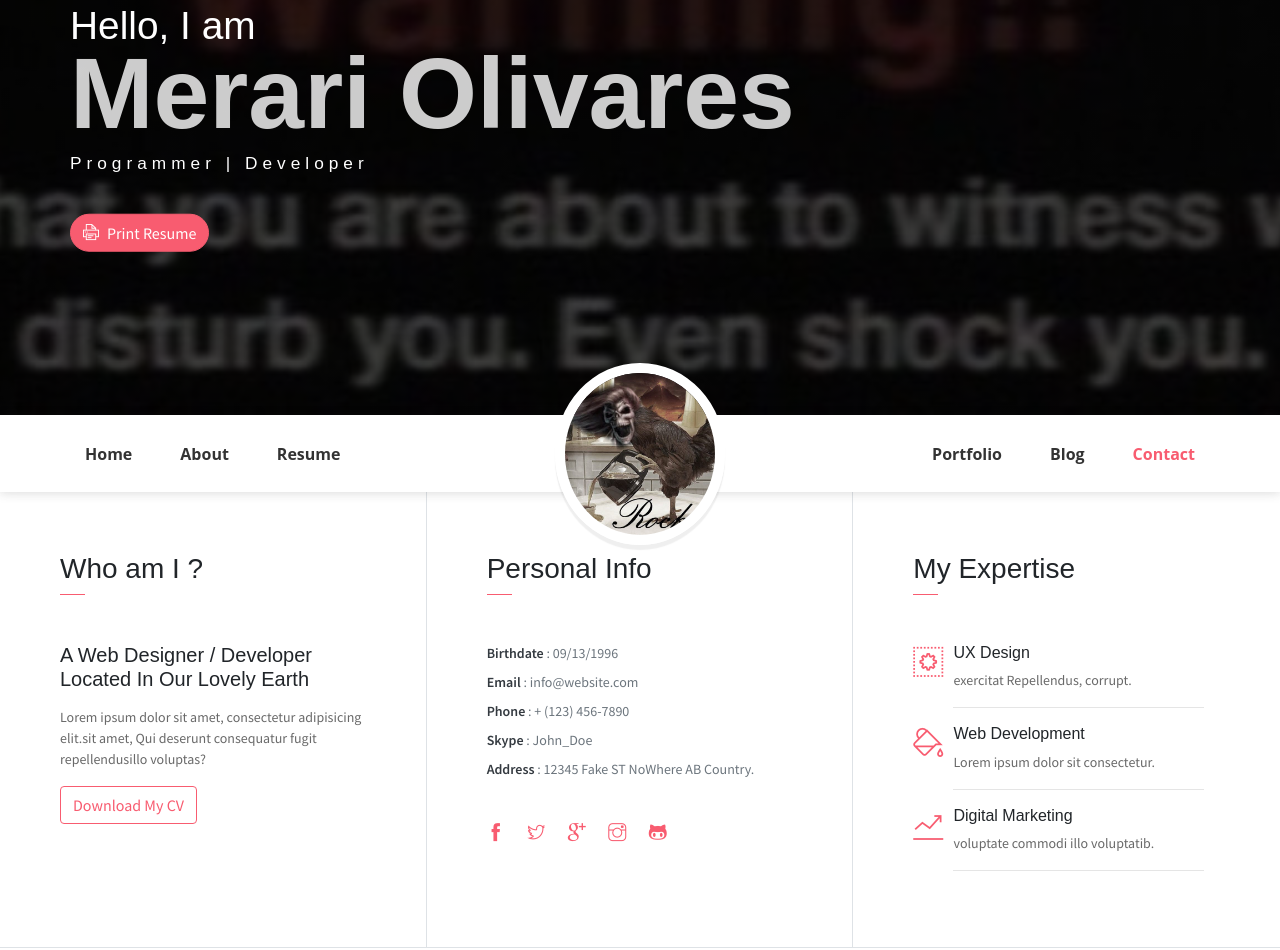
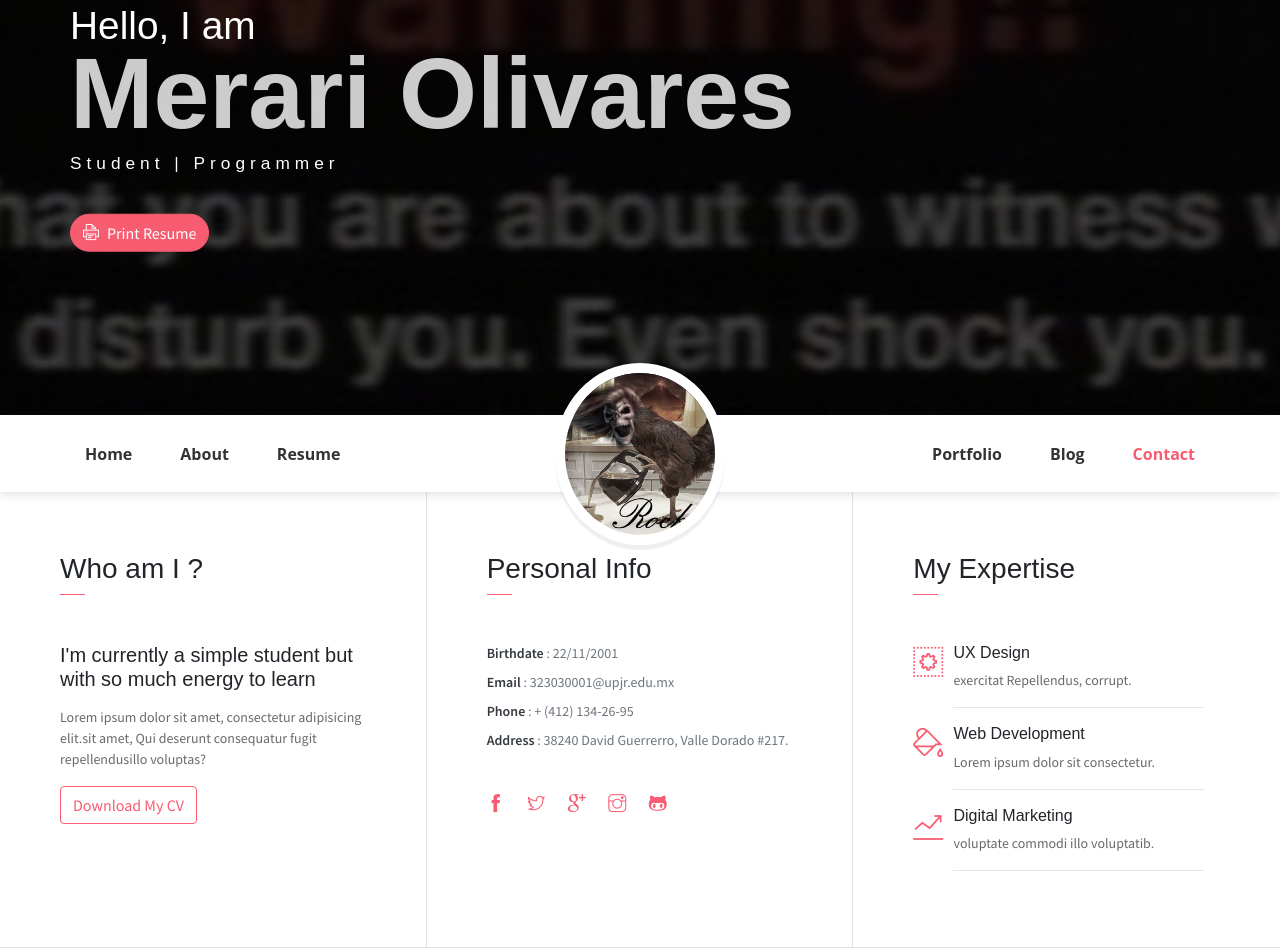
Before and after one commit to RodeMoon/rodemoon.github.io, a website: page index.html in a window 1280 px wide. Shown: the part 225-1175 px from the top of the page. Drawn offline with Linux system fonts and the light colour scheme; some packages are replaced by stand-ins of ours; some icons are missing.

Commit message:
some text stuff

```diff
--- a/index.html
+++ b/index.html
@@ -5,7 +5,7 @@
     <meta name="viewport" content="width=device-width, initial-scale=1, shrink-to-fit=no">
     <meta name="description" content="Starting my own page.">
     <meta name="author" content="Joyce">
-    <title>MerariOli Landing page | Free Bootstrap 4.3.x landing page</title>
+    <title>MerariOli presentation</title>
     <!-- font icons -->
     <link rel="stylesheet" href="assets/vendors/themify-icons/css/themify-icons.css">
     <!-- Bootstrap + JohnDoe main styles -->
@@ -25,7 +25,7 @@
             <div class="header-content">
                 <h4 class="header-subtitle" >Hello, I am</h4>
                 <h1 class="header-title">Merari Olivares</h1>
-                <h6 class="header-mono" >Programmer | Developer</h6>
+                <h6 class="header-mono" >Student | Programmer</h6>
                 <button class="btn btn-primary btn-rounded"><i class="ti-printer pr-2"></i>Print Resume</button>
             </div>
         </div>
@@ -51,7 +51,7 @@
                     <img src="assets/imgs/avatar.jpg" alt="" class="brand-img">
                     <li class="brand-txt">
                         <h5 class="brand-title">Merari Olivares</h5>
-                        <div class="brand-subtitle">Web Designer | Developer</div>
+                        <div class="brand-subtitle">Student in Network and Telecommunications Engineering</div>
                     </li>
                 </ul>
                 <ul class="navbar-nav ml-auto">
@@ -73,7 +73,7 @@
             <div class="col-lg-4 about-card">
                 <h3 class="font-weight-light">Who am I ?</h3>
                 <span class="line mb-5"></span>
-                <h5 class="mb-3">A Web Designer / Developer Located In Our Lovely Earth</h5>
+                <h5 class="mb-3">I'm currently a simple student but with so much energy to learn</h5>
                 <p class="mt-20">Lorem ipsum dolor sit amet, consectetur adipisicing elit.sit amet, Qui deserunt consequatur fugit repellendusillo voluptas?</p>
                 <button class="btn btn-outline-danger"><i class="icon-down-circled2 "></i>Download My CV</button>
             </div>
@@ -81,11 +81,10 @@
                 <h3 class="font-weight-light">Personal Info</h3>
                 <span class="line mb-5"></span>
                 <ul class="mt40 info list-unstyled">
-                    <li><span>Birthdate</span> : 09/13/1996</li>
-                    <li><span>Email</span> : info@website.com</li>
-                    <li><span>Phone</span> : + (123) 456-7890</li>
-                    <li><span>Skype</span> : John_Doe </li>
-                    <li><span>Address</span> :  12345 Fake ST NoWhere AB Country.</li>
+                    <li><span>Birthdate</span> : 22/11/2001</li>
+                    <li><span>Email</span> : 323030001@upjr.edu.mx</li>
+                    <li><span>Phone</span> : + (412) 134-26-95</li>
+                    <li><span>Address</span> :  38240 David Guerrerro, Valle Dorado #217.</li>
                 </ul>
                 <ul class="social-icons pt-3">
                     <li class="social-item"><a class="social-link" href="#"><i class="ti-facebook" aria-hidden="true"></i></a></li>
```
